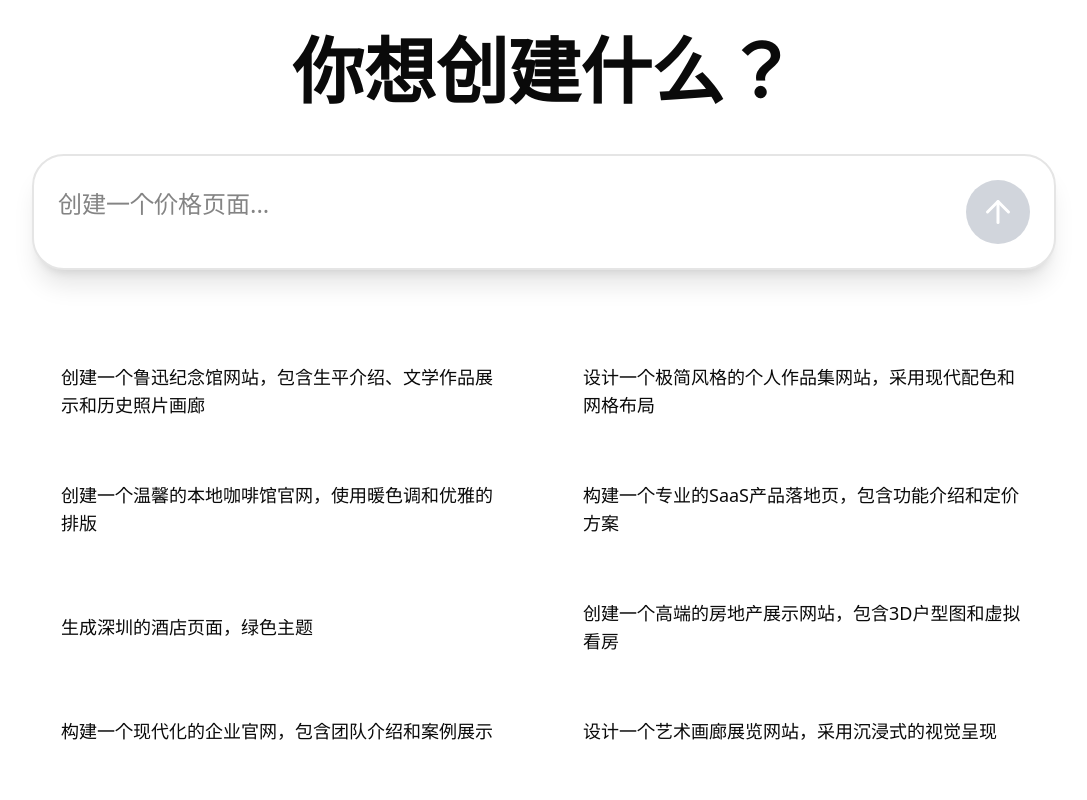
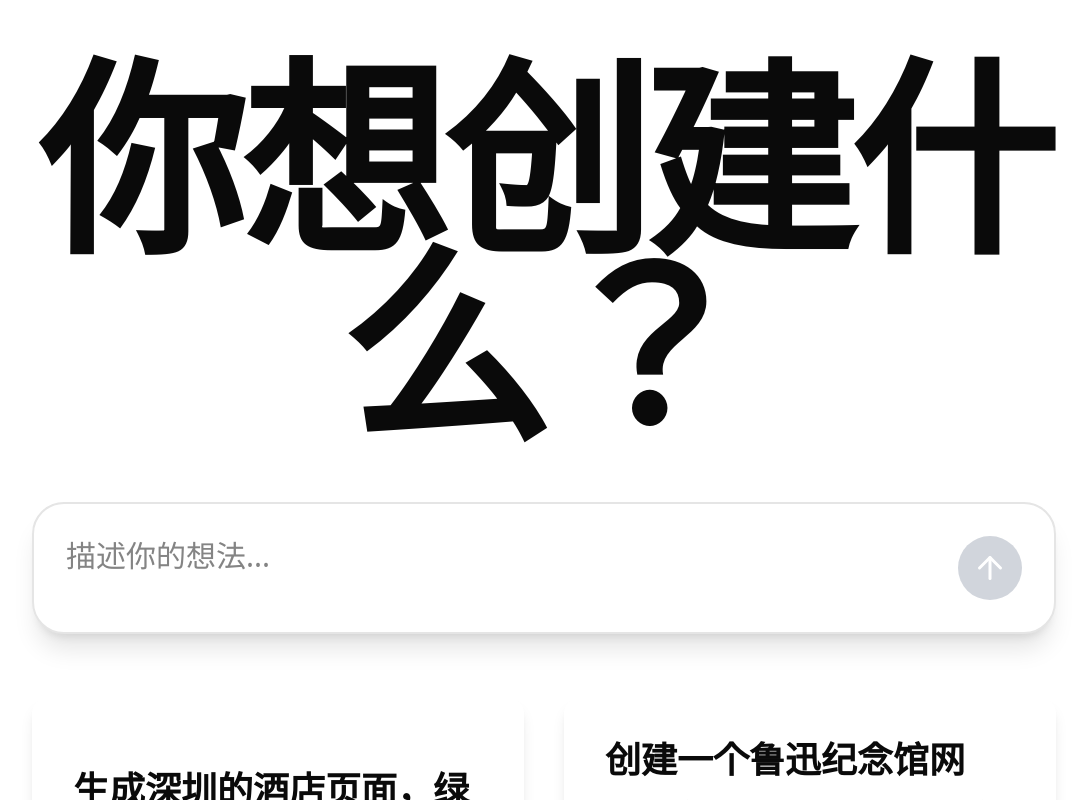
Before and after one commit to xun082/RWKV-code, a React app: page / in a window 1280 px wide. Shown: the top 800 px of the page, without its empty margins (96-1183 px from the left). Built offline with nearby package versions, Linux system fonts and the light colour scheme; the HTML template or start-up script is replaced by a standard one.

Commit message:
Enhance ChatGPT prompt input and HomePage layout by increasing padding and font sizes for improved readability. Update placeholder text for clarity and adjust suggestion button styles for a more engaging user experience.

```diff
--- a/src/components/business/chatgpt-prompt-input/index.tsx
+++ b/src/components/business/chatgpt-prompt-input/index.tsx
@@ -54,7 +54,7 @@ export const ChatgptPromptInput = React.forwardRef<
   return (
     <div
       className={cn(
-        'flex items-center gap-4 rounded-[32px] p-6 shadow-xl transition-colors bg-white border-2 dark:bg-[#303030] dark:border-gray-600',
+        'flex items-center gap-4 rounded-[32px] p-8 shadow-xl transition-colors bg-white border-2 dark:bg-[#303030] dark:border-gray-600',
         className,
       )}
     >
@@ -77,8 +77,8 @@ export const ChatgptPromptInput = React.forwardRef<
         }}
         disabled={disabled}
         placeholder="描述你想要创建的网页..."
-        className="custom-scrollbar flex-1 resize-none border-0 bg-transparent text-2xl text-foreground dark:text-white placeholder:text-muted-foreground dark:placeholder:text-gray-400 focus:ring-0 focus-visible:outline-none disabled:opacity-50 disabled:cursor-not-allowed"
-        style={{ minHeight: '48px', maxHeight: '300px' }}
+        className="custom-scrollbar flex-1 resize-none border-0 bg-transparent text-3xl text-foreground dark:text-white placeholder:text-muted-foreground dark:placeholder:text-gray-400 focus:ring-0 focus-visible:outline-none disabled:opacity-50 disabled:cursor-not-allowed"
+        style={{ minHeight: '60px', maxHeight: '300px' }}
         {...props}
       />
 
--- a/src/pages/HomePage.tsx
+++ b/src/pages/HomePage.tsx
@@ -7,11 +7,11 @@ export const HomePage = () => {
   const [inputValue, setInputValue] = useState('');
 
   const suggestions = [
+    '生成深圳的酒店页面，绿色主题',
     '创建一个鲁迅纪念馆网站，包含生平介绍、文学作品展示和历史照片画廊',
     '设计一个极简风格的个人作品集网站，采用现代配色和网格布局',
     '创建一个温馨的本地咖啡馆官网，使用暖色调和优雅的排版',
     '构建一个专业的SaaS产品落地页，包含功能介绍和定价方案',
-    '生成深圳的酒店页面，绿色主题',
     '创建一个高端的房地产展示网站，包含3D户型图和虚拟看房',
     '构建一个现代化的企业官网，包含团队介绍和案例展示',
     '设计一个艺术画廊展览网站，采用沉浸式的视觉呈现',
@@ -19,49 +19,50 @@ export const HomePage = () => {
 
   const handleSuggestionClick = (suggestion: string) => {
     setInputValue(suggestion);
-    // 可选：直接提交建议，无需手动确认
-    // handleSubmit(suggestion);
+    // 也可以直接提交：handleSubmit(suggestion)
   };
 
   const handleSubmit = (content: string) => {
     if (content.trim()) {
-      // 清空之前的缓存，准备开始新的会话
       sessionStorage.removeItem('chatPageResults');
       sessionStorage.removeItem('chatPagePrompt');
       sessionStorage.removeItem('hasProcessedInitialMessage');
 
-      // 跳转到聊天页面，并传递初始消息
       navigate('/chat', { state: { initialMessage: content } });
-      // 清空输入框
       setInputValue('');
     }
   };
 
   return (
-    <div className="min-h-screen w-full flex flex-col items-center justify-center bg-gradient-to-b from-background to-muted/20 dark:from-[#212121] dark:to-[#212121] p-4">
-      <div className="w-full max-w-5xl mx-auto flex flex-col items-center gap-12">
-        {/* Title */}
-        <h1 className="text-6xl md:text-7xl font-semibold text-foreground dark:text-white text-center">
+    <div className="min-h-screen w-full flex flex-col items-center justify-center bg-gradient-to-b from-background to-muted/20 dark:from-[#212121] dark:to-[#212121] px-8 md:px-16 lg:px-24 xl:px-32 py-16">
+      {/* 版心更宽 - 使用更大的最大宽度 */}
+      <div className="w-full max-w-[2000px] mx-auto flex flex-col items-center gap-16">
+        {/* Title - 更大更清晰的标题 */}
+        <h1 className="text-8xl md:text-9xl xl:text-[13rem] font-extrabold tracking-tight text-foreground dark:text-white text-center leading-[0.9]">
           你想创建什么？
         </h1>
 
-        {/* Input */}
-        <div className="w-full">
+        {/* Input - 加宽输入框 */}
+        <div className="w-full max-w-[1400px]">
           <ChatgptPromptInput
             value={inputValue}
             onChange={(e) => setInputValue(e.target.value)}
             onSubmit={handleSubmit}
-            placeholder="创建一个价格页面..."
+            placeholder="描述你的想法..."
           />
         </div>
 
-        {/* Suggestions */}
-        <div className="w-full grid grid-cols-1 md:grid-cols-2 gap-5 mt-6">
+        {/* Suggestions - 固定两列布局，更大的字体和间距 */}
+        <div className="w-full grid grid-cols-2 gap-8 xl:gap-10">
           {suggestions.map((suggestion) => (
             <button
               key={suggestion}
               onClick={() => handleSuggestionClick(suggestion)}
-              className="px-7 py-5 rounded-xl text-lg font-medium bg-secondary hover:bg-secondary/80 dark:bg-[#2d3135] dark:hover:bg-[#3b4045] text-secondary-foreground dark:text-white transition-all duration-200 cursor-pointer text-left border border-transparent hover:border-primary/20 dark:hover:border-white/10"
+              className="w-full px-10 py-8 rounded-2xl text-3xl xl:text-4xl font-semibold leading-relaxed
+                         bg-secondary hover:bg-secondary/85 dark:bg-[#2d3135] dark:hover:bg-[#3b4045]
+                         text-secondary-foreground dark:text-white transition-all duration-200 text-left
+                         border border-transparent hover:border-primary/20 dark:hover:border-white/10 shadow-lg
+                         hover:shadow-xl hover:scale-[1.02] transform"
             >
               {suggestion}
             </button>
```
